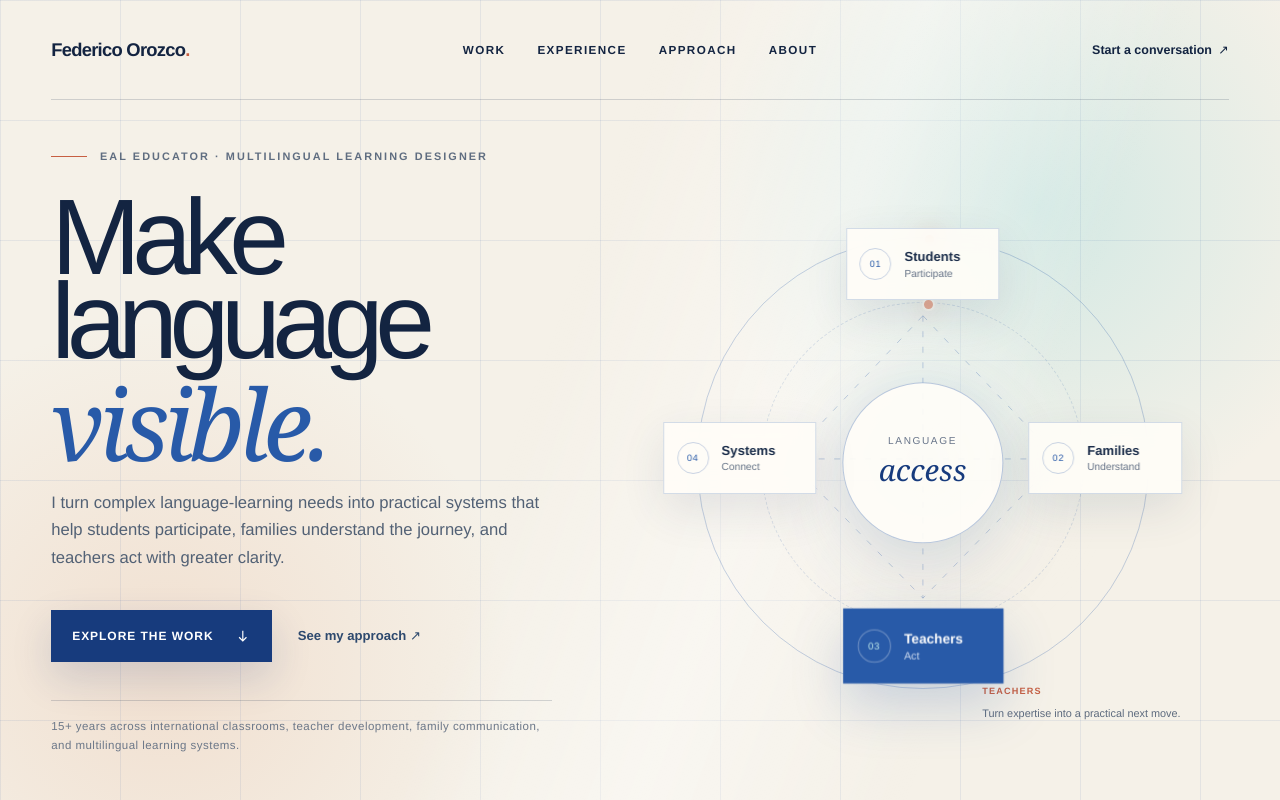
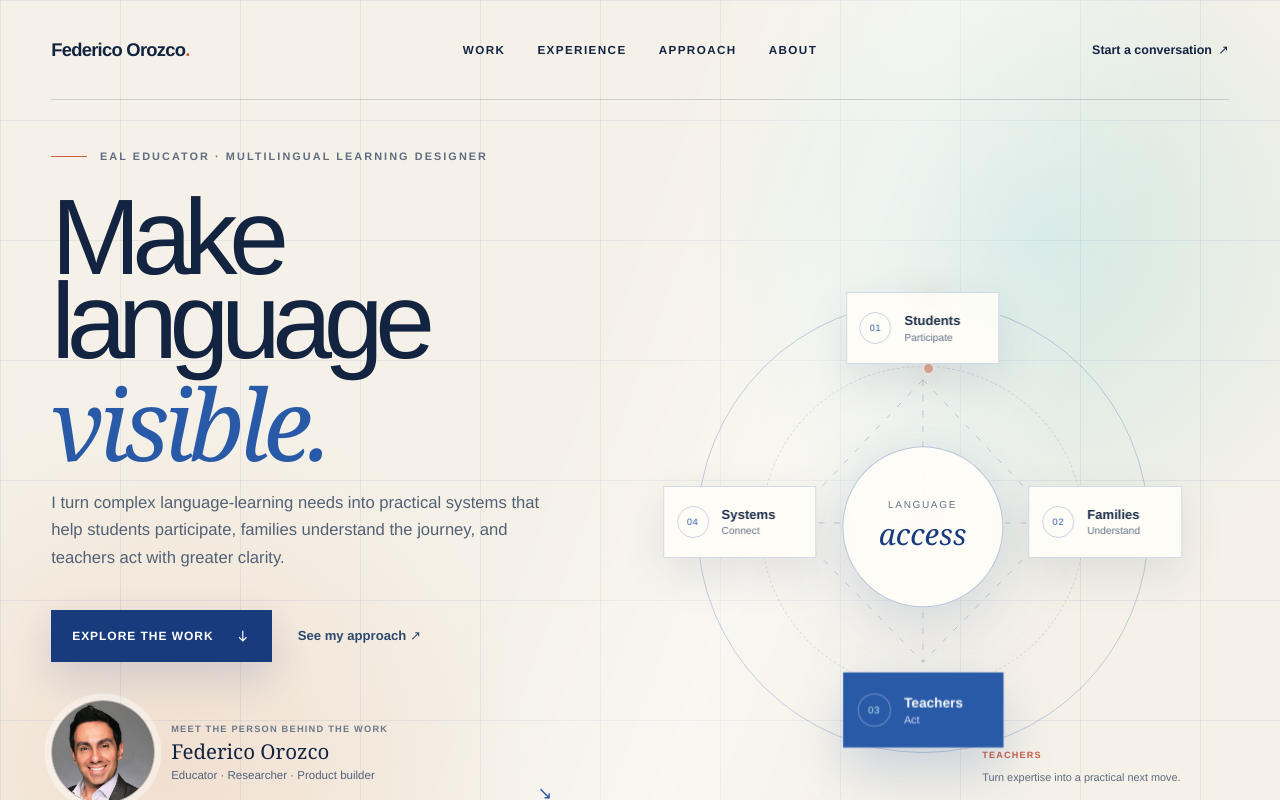
Before and after one commit to LenguajeLabs-design/multilingual-learning-portfolio, a React (Vite) app: page / in a window 1280 px wide. Shown: the top 800 px of the page. Built offline with nearby package versions, Linux system fonts and the light colour scheme.

Commit message:
Add portrait introduction to hero

```diff
--- a/src/main.tsx
+++ b/src/main.tsx
@@ -471,6 +471,20 @@ function App() {
                 See my approach <span aria-hidden="true">↗</span>
               </a>
             </div>
+            <a className="hero-person" href="#about" aria-label="About Federico Orozco">
+              <img
+                src={`${import.meta.env.BASE_URL}assets/federico-orozco-headshot.jpeg`}
+                alt=""
+                width="800"
+                height="800"
+              />
+              <span>
+                <small>Meet the person behind the work</small>
+                <strong>Federico Orozco</strong>
+                <em>Educator · Researcher · Product builder</em>
+              </span>
+              <b aria-hidden="true">↘</b>
+            </a>
             <p className="hero-proof">
               15+ years across international classrooms, teacher development, family communication,
               and multilingual learning systems.
--- a/src/styles.css
+++ b/src/styles.css
@@ -339,6 +339,68 @@ img {
   line-height: 1.6;
 }
 
+.hero-person {
+  display: grid;
+  grid-template-columns: 6.5rem 1fr auto;
+  align-items: center;
+  gap: 1rem;
+  max-width: 32rem;
+  margin-top: 2.4rem;
+  color: #132441;
+}
+
+.hero-person img {
+  width: 6.5rem;
+  height: 6.5rem;
+  aspect-ratio: 1;
+  object-fit: cover;
+  border: 1px solid rgba(19, 36, 65, 0.22);
+  border-radius: 50%;
+  box-shadow: 0 0 0 0.4rem rgba(255, 255, 255, 0.38);
+  transition: transform 220ms ease, box-shadow 220ms ease;
+}
+
+.hero-person > span {
+  display: grid;
+  gap: 0.22rem;
+}
+
+.hero-person small {
+  color: #6b7788;
+  font-size: 0.58rem;
+  font-weight: 750;
+  letter-spacing: 0.13em;
+  text-transform: uppercase;
+}
+
+.hero-person strong {
+  font-family: Georgia, "Times New Roman", serif;
+  font-size: 1.28rem;
+  font-weight: 500;
+}
+
+.hero-person em {
+  color: #53627a;
+  font-size: 0.72rem;
+  font-style: normal;
+}
+
+.hero-person b {
+  align-self: end;
+  color: #285aa8;
+  font-size: 1.1rem;
+  font-weight: 400;
+}
+
+.hero-person:hover img {
+  transform: scale(1.035);
+  box-shadow: 0 0 0 0.4rem rgba(120, 217, 232, 0.32);
+}
+
+.hero-person + .hero-proof {
+  margin-top: 1.5rem;
+}
+
 .ecosystem {
   --pointer-x: 0;
   --pointer-y: 0;
@@ -2777,6 +2839,20 @@ img {
     margin-top: 2rem;
   }
 
+  .hero-person {
+    grid-template-columns: 5.5rem 1fr;
+    margin-top: 2.5rem;
+  }
+
+  .hero-person img {
+    width: 5.5rem;
+    height: 5.5rem;
+  }
+
+  .hero-person b {
+    display: none;
+  }
+
   .ecosystem {
     display: grid;
     width: 100%;
```
